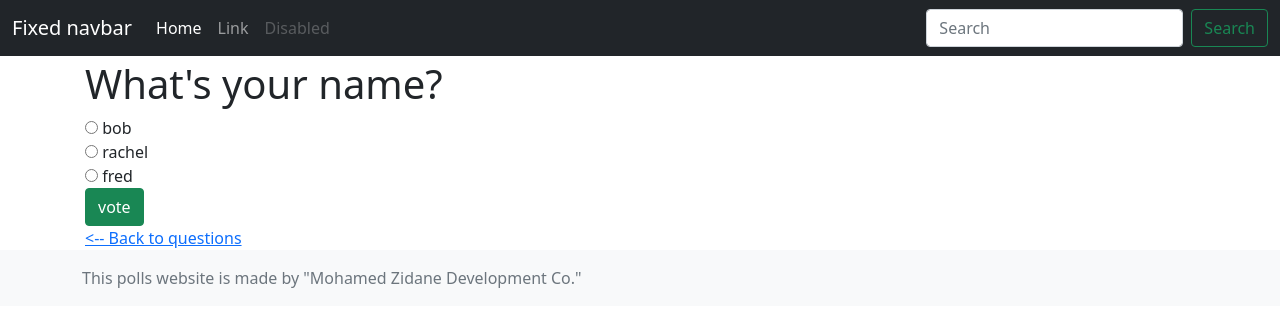
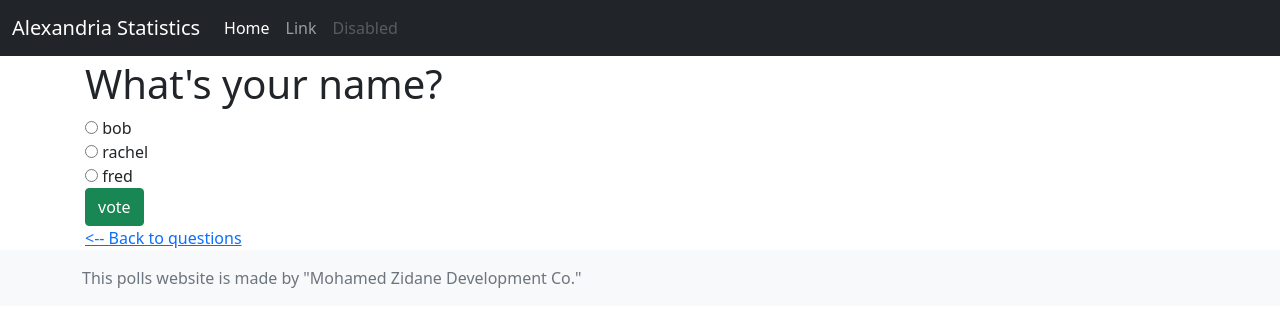
Before and after one commit to MohamedZidane11/django-polls-website, a Django app: page /polls/1/ in a window 1280 px wide. Shown: the top 327 px of the page. Run offline with Django 4.2, Linux system fonts and the light colour scheme; data comes from the database, SQL or seed files in the repository; some libraries are stand-ins or nearby versions.

Commit message:
modifying navbar in header.html

```diff
--- a/mysite/polls/templates/polls/header.html
+++ b/mysite/polls/templates/polls/header.html
@@ -2,14 +2,14 @@
   <!-- Fixed navbar -->
   <nav class="navbar navbar-expand-md navbar-dark fixed-top bg-dark">
     <div class="container-fluid">
-      <a class="navbar-brand" href="#">Fixed navbar</a>
+      <a class="navbar-brand" href="#">Alexandria Statistics</a>
       <button class="navbar-toggler" type="button" data-bs-toggle="collapse" data-bs-target="#navbarCollapse" aria-controls="navbarCollapse" aria-expanded="false" aria-label="Toggle navigation">
         <span class="navbar-toggler-icon"></span>
       </button>
       <div class="collapse navbar-collapse" id="navbarCollapse">
         <ul class="navbar-nav me-auto mb-2 mb-md-0">
           <li class="nav-item">
-            <a class="nav-link active" aria-current="page" href="#">Home</a>
+            <a class="nav-link active" aria-current="page" href="http://127.0.0.1:8000/polls/">Home</a>
           </li>
           <li class="nav-item">
             <a class="nav-link" href="#">Link</a>
@@ -18,10 +18,6 @@
             <a class="nav-link disabled" href="#" tabindex="-1" aria-disabled="true">Disabled</a>
           </li>
         </ul>
-        <form class="d-flex">
-          <input class="form-control me-2" type="search" placeholder="Search" aria-label="Search">
-          <button class="btn btn-outline-success" type="submit">Search</button>
-        </form>
       </div>
     </div>
   </nav>
```
